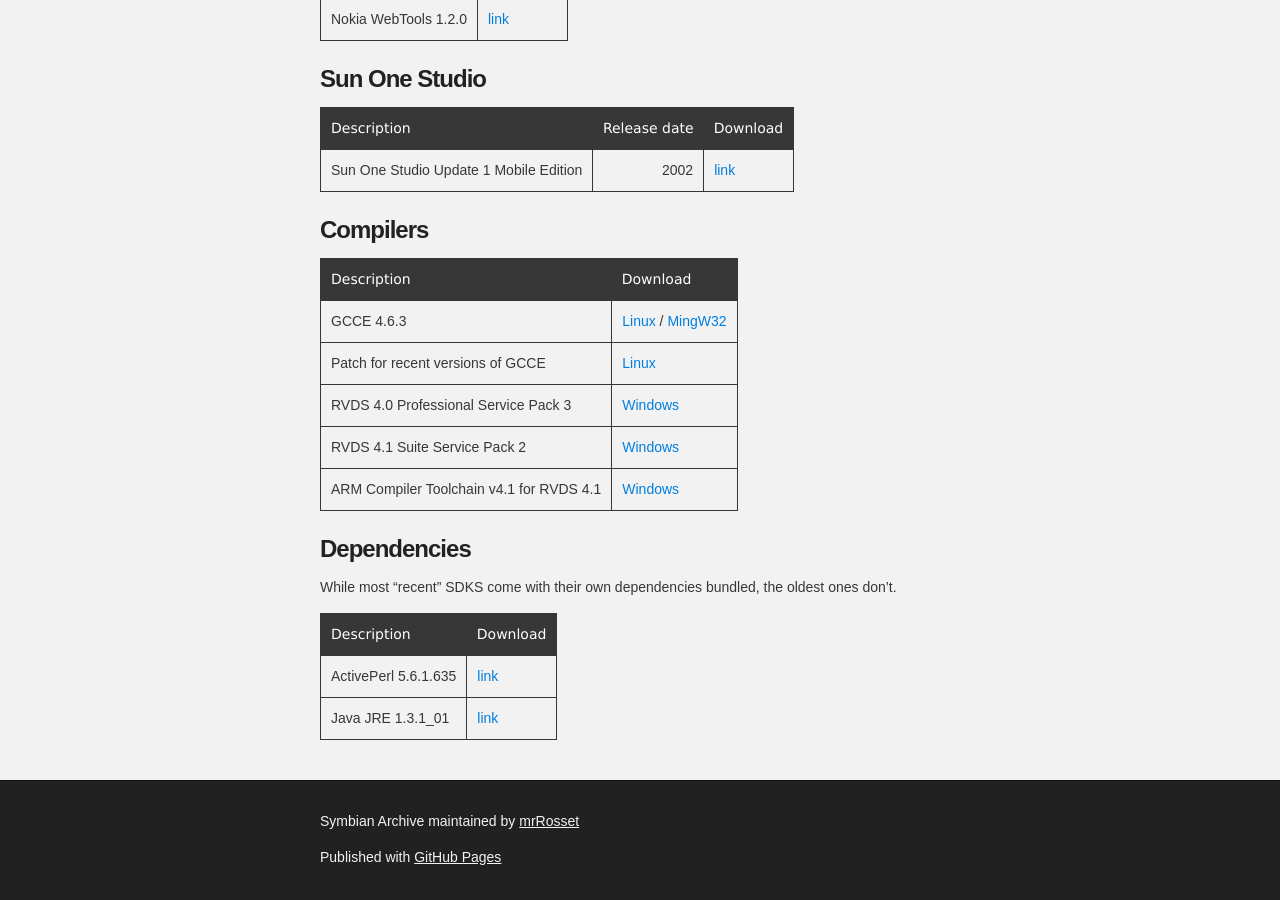
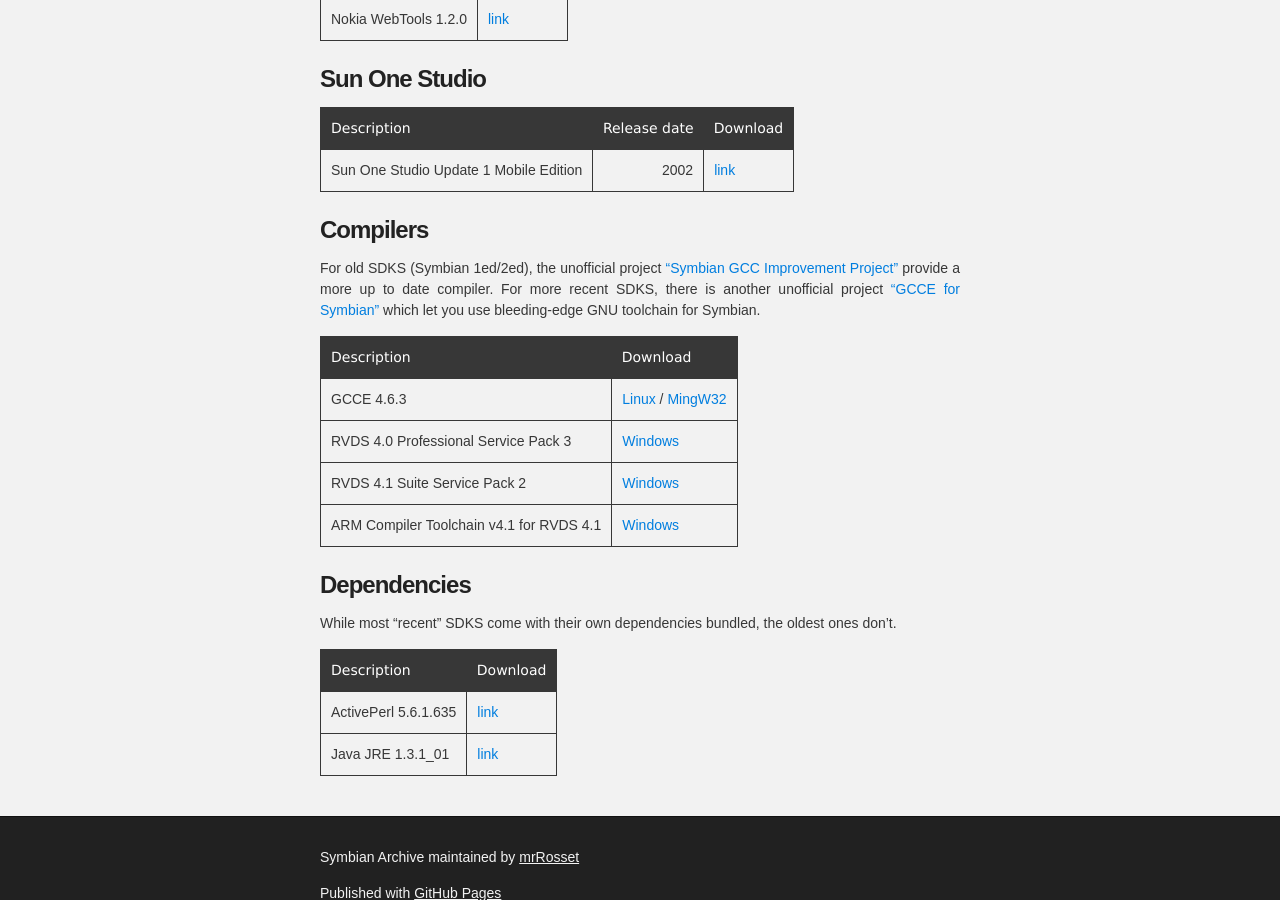
Before and after one commit to mrRosset/Symbian-Archive, a Jekyll site: the page built from Dep&IDE.md, in a window 1280 px wide and 900 px high, scrolled down 708 px. Built offline with Jekyll 4.4.1, drawn with Linux system fonts in a browser that asks for light colours; our own code applies the rules of GitHub Pages for plain Markdown files; the repository's description, which GitHub fills in, is left out.

Commit message:
add and reformat unofficial compiler projects

```diff
--- a/Dep&IDE.md
+++ b/Dep&IDE.md
@@ -27,10 +27,11 @@ The Nokia WebTools include the Web Developer Environment, the Web Developer Chan
 
 ### Compilers
 
+For old SDKS (Symbian 1ed/2ed), the unofficial project ["Symbian GCC Improvement Project"](http://www.inf.u-szeged.hu/projectdirs/symbian-gcc/dload.php) provide a more up to date compiler. For more recent SDKS, there is another unofficial project ["GCCE for Symbian"](https://github.com/fedor4ever/GCC-4-Symbian) which let you use bleeding-edge GNU toolchain for Symbian.
+
 | Description                              | Download |
 |------------------------------------------|----------|
 | GCCE 4.6.3                               | [Linux](https://mega.nz/#!e0dzADLA!3bOw1EAhke79HT9EWVlZarCz1tXpa6gkFYjTE1SFiFI) / [MingW32](https://mega.nz/#!e0VziSCQ!Lia3quKgmxzlpPDjxB8VGMae-HE4L9b_7wxRxN2MqJ4) |
-| Patch for recent versions of GCCE        | [Linux](https://github.com/fedor4ever/GCC-4-Symbian) |
 | RVDS 4.0 Professional Service Pack 3     | [Windows](https://mega.nz/#!nlk1QZxD!H4N04USb-TE1kQk0K141muqKdbVzMsZDT6HPibZxDFo) |
 | RVDS 4.1 Suite Service Pack 2            | [Windows](https://mega.nz/#!i5cwESYT!W1nZv0V2ciITLtNsgHeYjeOpLb2rh8NMdUkR5kS7PSY) |
 | ARM Compiler Toolchain v4.1 for RVDS 4.1 | [Windows](https://mega.nz/#!SpdWnTrQ!xo1HufW3pZo7GGPmLWIvXClXTOdo8gobxl9t9wZKeY4) |
```
